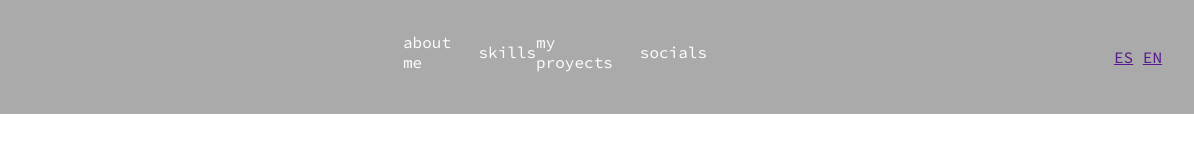
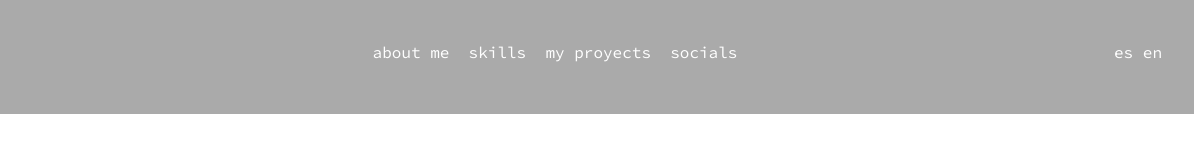
Before and after one commit to NoNiQu/myportfolio, a website built with Vite: page src/index.html in a window 1280 px wide. Shown: the full height of the page, 86-1280 px from the left. Built offline with nearby package versions, Linux system fonts and the light colour scheme.

Commit message:
arreglado topbar

```diff
--- a/src/index.html
+++ b/src/index.html
@@ -3,9 +3,9 @@
 
 <head>
   <meta charset="UTF-8" />
-  <link rel="shortcut icon" href="../public/assets/icons/camara foto.svg" type="image/x-icon">
+  <link rel="shortcut icon" href="assets/icons/camara foto.svg" type="image/x-icon">
   <meta name="viewport" content="width=device-width, initial-scale=1.0" />
-  <title>TypewriterJS</title>
+  <title>Marcos Alarcon Portfolio</title>
 </head>
 
 <body>
@@ -19,12 +19,11 @@
           <a href="">My proyects</a>
           <a href="">Socials</a>
         </nav>
-        <div>
-          <a href="">ES</a>
-          <a href="">EN</a>
+        <div class="idioma">
+          <button id="es">es</button>
+          <button id="en">en</button>
         </div>
       </div>
-
     </div>
   </header>
   <script type="module" src="scripts/main.js"></script>
--- a/src/style/_header.scss
+++ b/src/style/_header.scss
@@ -18,10 +18,10 @@ header {
       }
       nav {
         @include flex-center(flex, space-between, center);
-
         a {
           text-decoration: none;
           color: $blanco;
+          font-size: 16px;
           text-transform: lowercase;
           position: relative;
           display: inline-block;
@@ -43,10 +43,36 @@ header {
             width: 100%; // Expande el borde desde el centro hacia los lados
           }
         }
+        width: 30%;
+      }
+      .idioma {
+        button {
+          border: none;
+          background: none;
+          color: $blanco;
+          font: inherit;
+          position: relative;
+          display: inline-block;
+          padding-bottom: 10px;
+          text-transform: lowercase;
+          cursor: pointer;
 
+          &::after {
+            content: "";
+            position: absolute;
+            bottom: 0;
+            left: 50%;
+            transform: translateX(-50%);
+            width: 0%;
+            height: 2px;
+            background-color: white;
+            transition: width 0.3s ease;
+          }
 
-
-        width: 25%;
+          &:hover::after {
+            width: 100%;
+          }
+        }
       }
     }
   }
```
